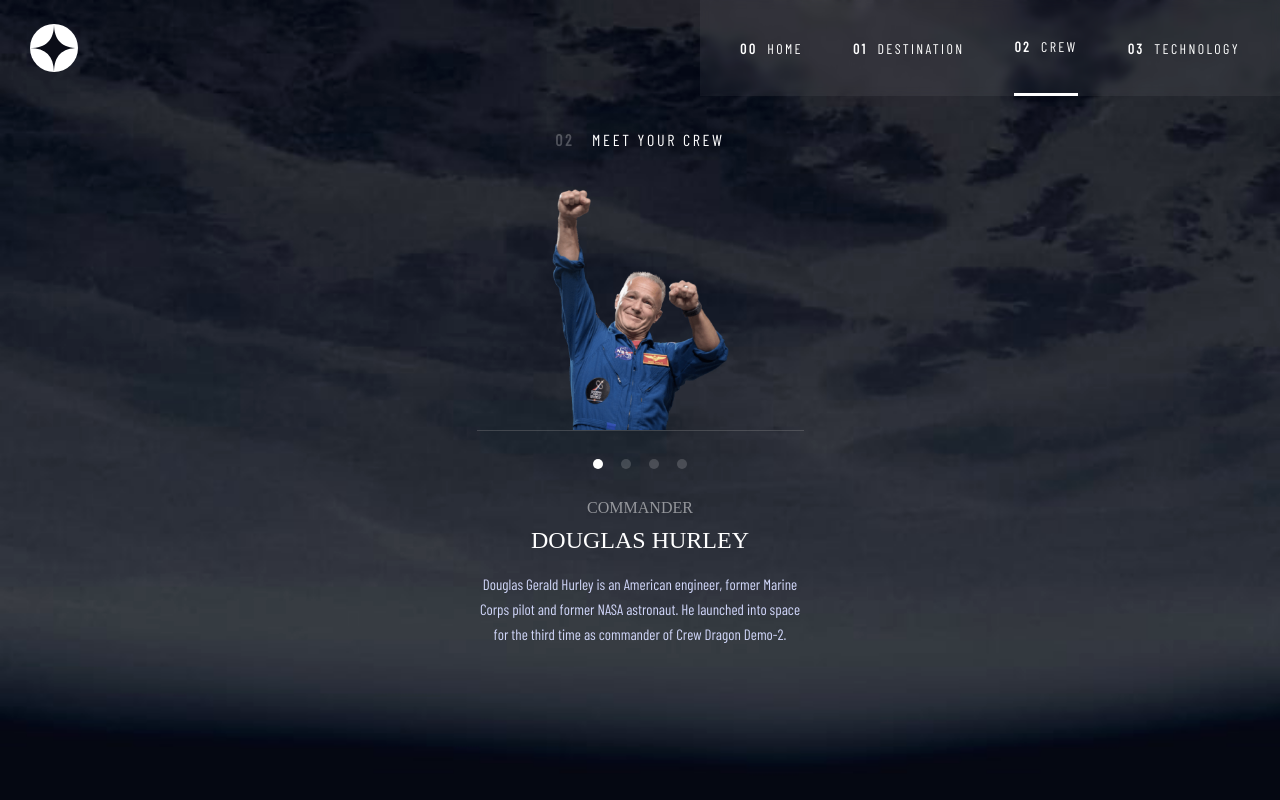
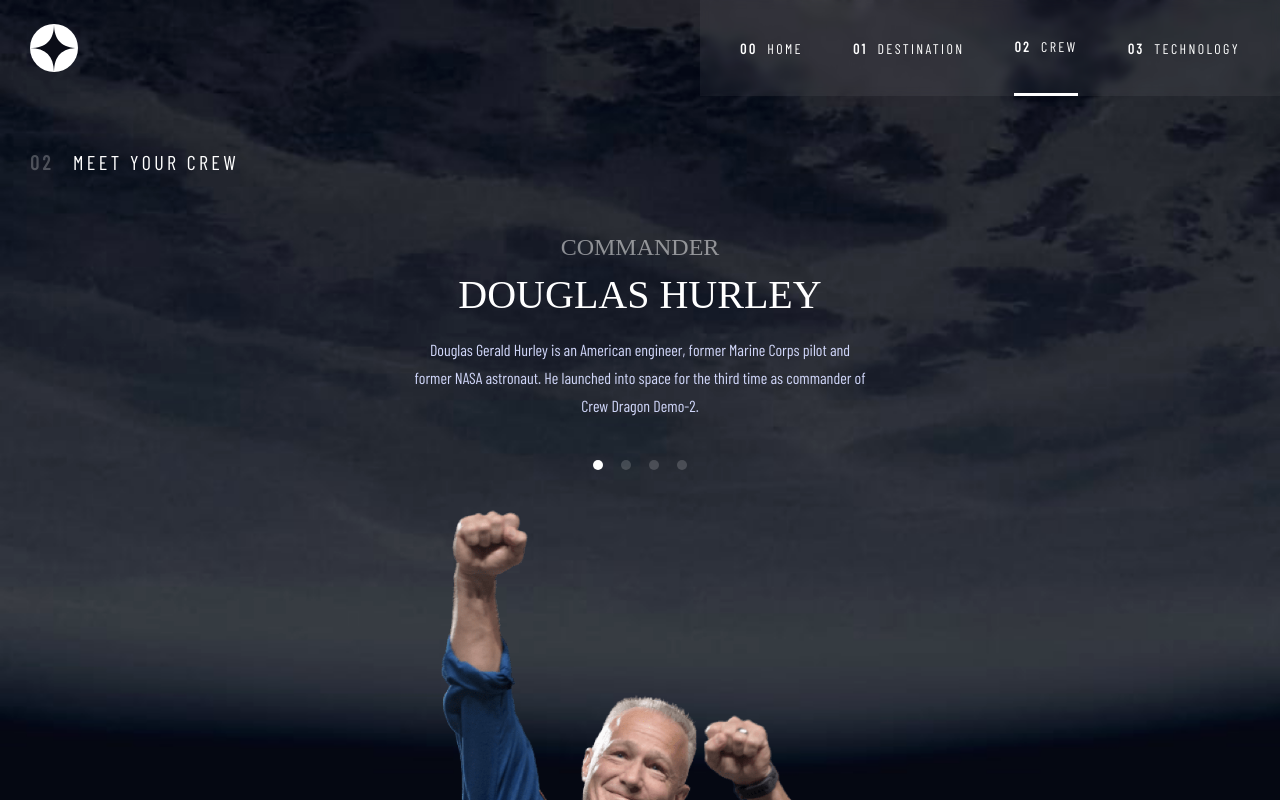
Before and after one commit to LucasS-Goncalves/space-tourism, an Angular app: page /crew in a window 1280 px wide. Shown: the top 800 px of the page. Built offline with nearby package versions, Linux system fonts and the light colour scheme; a web font is replaced by a local one.

Commit message:
finishing styles for tablet

```diff
--- a/src/app/pages/crew/crew.component.css
+++ b/src/app/pages/crew/crew.component.css
@@ -36,7 +36,6 @@
   opacity: .25;
   margin-right: 12px;
 }
-
 
 section .container{
   width: 327px;
@@ -124,6 +123,52 @@
     background-position: center;
     background-size: cover;
   }
+
+  section{
+    top: 150px;
+    gap: 60px;
+  }
+
+  section h1{
+    font-size: 1.25rem;
+    letter-spacing: 3.38px;
+    align-self: flex-start;
+    margin-left: 30px;
+  }
+
+  section .container{
+    width: 458px;
+    flex-direction: column-reverse;
+    gap: 40px;
+  }
+
+  section .container .horizontal-line{
+    display: none;
+  }
+
+  section .container img{
+    width: 400px;
+    transition: .3s;
+  }
+
+  section .container .info-container{
+    flex-direction: column-reverse;
+    gap: 40px;
+    margin-top: 0;
+  }
+
+  section .container .info-container .member-info-article .role{
+    font-size: 1.5rem;
+  }
+
+  section .container .info-container .member-info-article .name{
+    font-size: 2.5rem;
+  }
+
+  section .container .info-container .member-info-article .bio{
+    font-size: 1rem;
+    line-height: 28px;
+  }
 }
 
 @media(min-width: 1368px){
```
